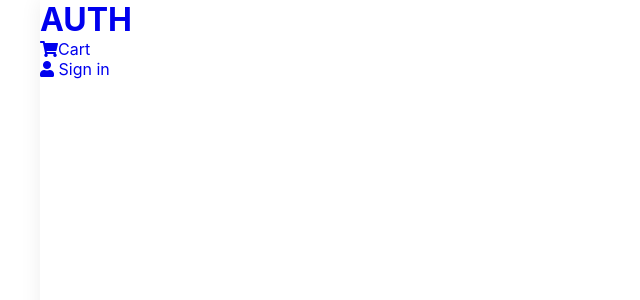
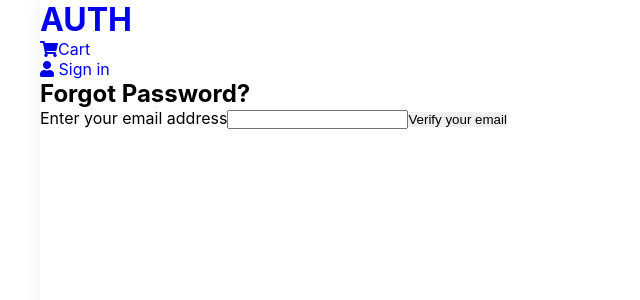
Before and after one commit to tehmansardar/mern-auth, a React (Create React App) app in the folder client/: page /forgot_password in a window 1280 px wide. Shown: the top 300 px of the page, without its empty margins (0-640 px from the left). Built offline with nearby package versions, Linux system fonts and the light colour scheme.

Commit message:
Forgot Password client

```diff
--- a/client/src/components/body/Body.js
+++ b/client/src/components/body/Body.js
@@ -7,6 +7,7 @@
 import Register from './auth/Register';
 import ActivationEmail from './auth/ActivationEmail';
 import NotFound from '../utils/NotFound/NotFound';
+import ForgotPassword from './auth/forgotPassword';
 
 const Body = () => {
 	const auth = useSelector((state) => state.auth);
@@ -16,7 +17,16 @@
 		<section>
 			<Switch>
 				<Route path='/login' component={isLogged ? NotFound : Login} exact />
-				<Route path='/register' component={Register} exact />
+				<Route
+					path='/register'
+					component={isLogged ? NotFound : Register}
+					exact
+				/>
+				<Route
+					path='/forgot_password'
+					component={isLogged ? NotFound : ForgotPassword}
+					exact
+				/>
 
 				<Route
 					path='/user/activate/:activation_token'
--- a/client/src/components/body/auth/auth.css
+++ b/client/src/components/body/auth/auth.css
@@ -45,3 +45,31 @@
 	color: #111;
 	font-weight: 600;
 }
+
+/* ---------- Forgot Passsword */
+.fg_pass h2 {
+	color: #555;
+	text-transform: uppercase;
+	text-align: center;
+	font-size: 2rem;
+	margin: 50px 0;
+	letter-spacing: 1.3px;
+}
+.fg_pass .row input {
+	width: 100%;
+	height: 45px;
+	border: 1px solid#ccc;
+	outline: none;
+	padding: 0 15px;
+	border-radius: 3px;
+	margin: 5px 0;
+}
+.fg_pass .row button {
+	background: #333;
+	color: #fff;
+	padding: 10px 30px;
+	text-transform: uppercase;
+	letter-spacing: 1.3px;
+	border-radius: 3px;
+	margin-top: 15px;
+}
--- /dev/null
+++ b/client/src/components/body/auth/forgotPassword.js
@@ -0,0 +1,59 @@
+import React, { useState } from 'react';
+import axios from 'axios';
+
+import { isEmail } from '../../utils/validation/validation';
+import {
+	showErrMsg,
+	showSuccessMsg,
+} from '../../utils/notification/notification';
+
+const initialState = {
+	email: '',
+	err: '',
+	success: '',
+};
+
+const ForgotPassword = () => {
+	const [data, setData] = useState(initialState);
+	const { email, err, success } = data;
+
+	const handleChangeInput = (e) => {
+		const { name, value } = e.target;
+		setData({ ...data, [name]: value, err: '', success: '' });
+	};
+
+	const forgotPassword = async () => {
+		if (!isEmail(email))
+			return setData({ ...data, err: 'Invalid email', success: '' });
+
+		try {
+			const res = await axios.post('/user/forgot', { email });
+			return setData({ ...data, err: '', success: res.data.msg });
+		} catch (error) {
+			error.response.data.msg &&
+				setData({ ...data, err: error.response.data.msg, success: '' });
+		}
+	};
+
+	return (
+		<div className='fg_pass'>
+			<h2>Forgot Password?</h2>
+			<div className='row'>
+				{err && showErrMsg(err)}
+				{success && showSuccessMsg(success)}
+
+				<label htmlFor='email'>Enter your email address</label>
+				<input
+					type='email'
+					name='email'
+					id='email'
+					value={email}
+					onChange={handleChangeInput}
+				/>
+				<button onClick={forgotPassword}>Verify your email</button>
+			</div>
+		</div>
+	);
+};
+
+export default ForgotPassword;
```
